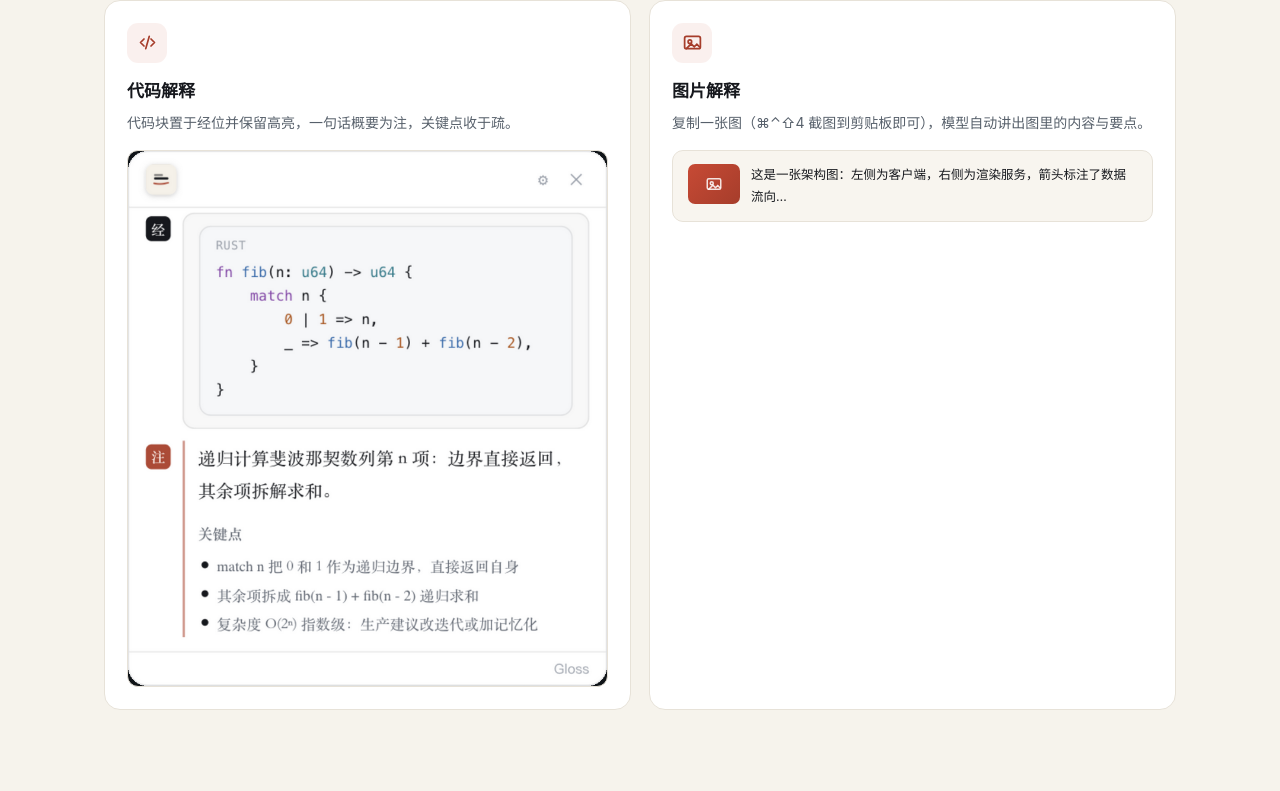
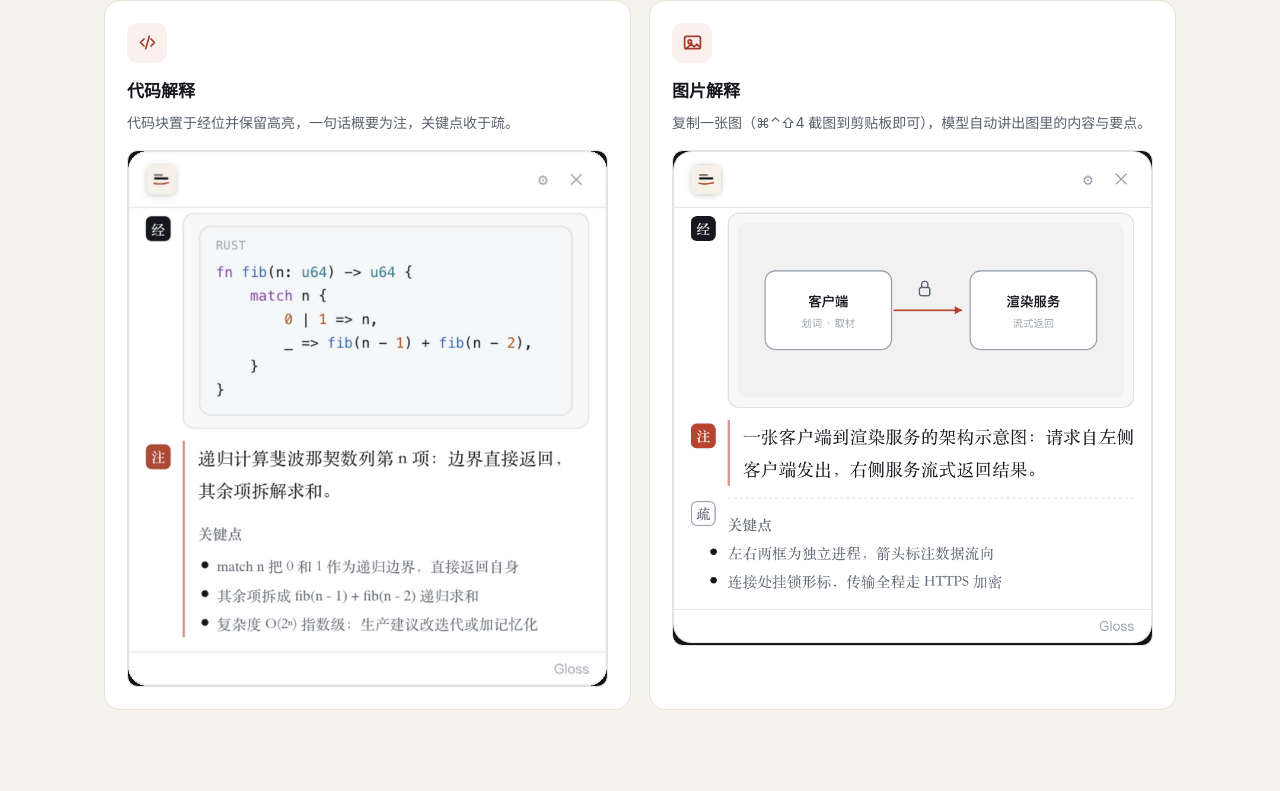
Before and after one commit to Losmli010/gloss, a plain HTML site: page web/index.html in a window 1280 px wide. Shown: the part 1544-2335 px from the top of the page. Drawn offline with Linux system fonts and the light colour scheme.

Commit message:
feat(web): 图片解释卡配图换经注疏完成态卡
demo（docs/demo/popup-redesign.html）补图片解释 tab：经=附件图（内嵌
架构示意图 SVG）、注=解读流式、疏=关键点条目，对齐应用图像卡的
ImageCommentary 形态；加 ?still=1 静帧截取钩子（隐藏舞台装饰、放开
正文高度、动画定格、量得卡片尺寸写 body data），headless Chrome 2x
截取为 web/assets/task-image.png（808×834），卡片从 shot-img 缩略
占位换成与其它任务卡同款的 shot-frame 带框呈现，.shot-img 占位样式
删除。桌面 1440 / 移动 500 截图目检不破版。

```diff
--- a/web/assets/style.css
+++ b/web/assets/style.css
@@ -280,13 +280,6 @@ h1 em { font-style: normal; background: linear-gradient(100deg, #16181D 0%, #B84
 .shot .caret { height: 12px; }
 .shot-code { font-family: "SF Mono", ui-monospace, Menlo, monospace; font-size: 11.5px; }
 .shot-code .kw { color: var(--zhu-deep); } .shot-code .fn { color: #B8432F; }
-.shot-img { display: flex; gap: 11px; align-items: flex-start; }
-.shot-img .thumb {
-  width: 52px; height: 40px; border-radius: 7px; flex: none;
-  background: linear-gradient(135deg, #C74A35, #A63D2B);
-  display: flex; align-items: center; justify-content: center; color: rgba(255,255,255,0.85);
-}
-.shot-img .thumb svg { width: 18px; height: 18px; }
 @media (max-width: 920px) { .tasks-grid { grid-template-columns: repeat(2, 1fr); } .task-card, .task-card.wide { grid-column: span 1; } }
 @media (max-width: 560px) { .tasks-grid { grid-template-columns: 1fr; } }
 
--- a/web/index.html
+++ b/web/index.html
@@ -166,9 +166,8 @@
           <span class="task-ico"><svg viewBox="0 0 24 24" fill="none" stroke="currentColor" stroke-width="2" stroke-linecap="round" aria-hidden="true"><rect x="3" y="5" width="18" height="14" rx="2"/><circle cx="9" cy="11" r="2"/><path d="m5 19 5.5-5.5L14 17l3-3 3 3"/></svg></span>
           <h3>图片解释</h3>
           <p>复制一张图（⌘⌃⇧4 截图到剪贴板即可），模型自动讲出图里的内容与要点。</p>
-          <div class="shot shot-img" aria-hidden="true">
-            <span class="thumb"><svg viewBox="0 0 24 24" fill="none" stroke="currentColor" stroke-width="2" stroke-linecap="round"><rect x="3" y="5" width="18" height="14" rx="2"/><circle cx="9" cy="11" r="2"/><path d="m5 19 5.5-5.5L14 17l3-3 3 3"/></svg></span>
-            <span class="zh">这是一张架构图：左侧为客户端，右侧为渲染服务，箭头标注了数据流向…</span>
+          <div class="shot shot-frame" aria-hidden="true">
+            <img src="assets/task-image.png" alt="" width="808" height="834" loading="lazy">
           </div>
         </div>
       </div>
```
Also changed, not shown: web/assets/task-image.png (added).
